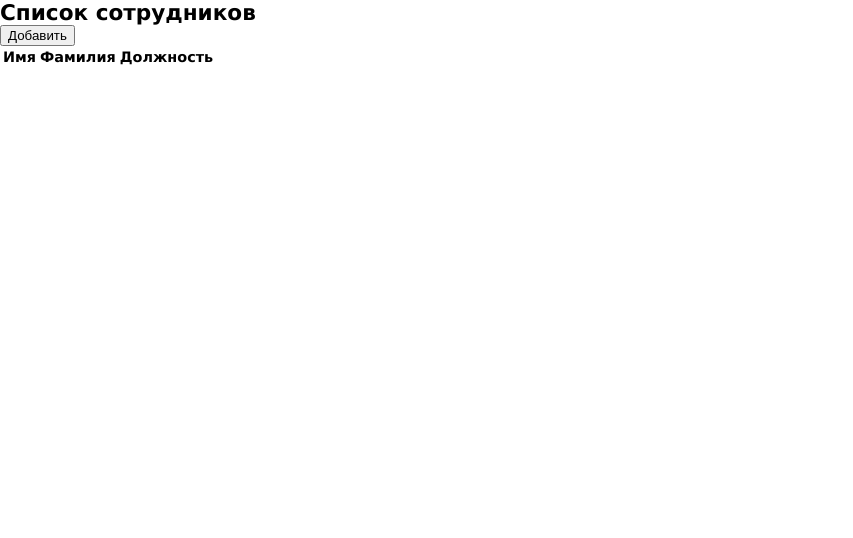
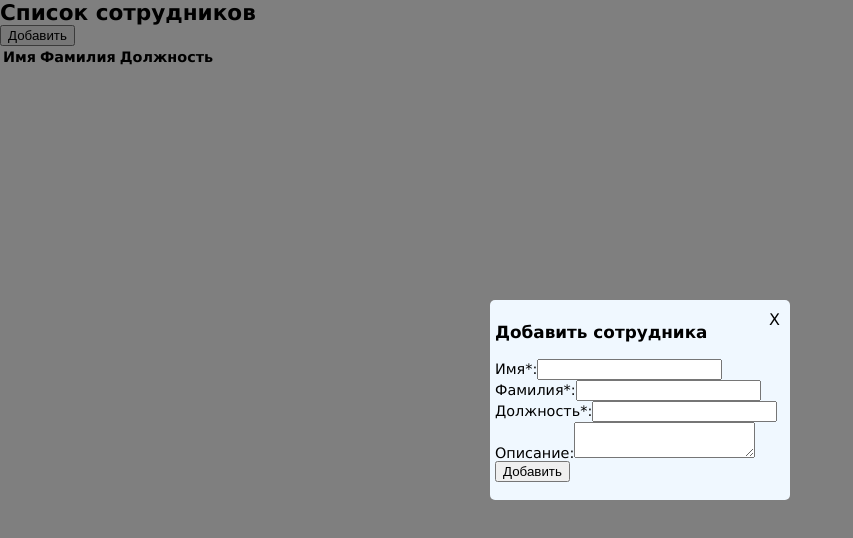
Before and after one commit to chizhovdee/employees_demo, a React app: page / in a window 1280 px wide. Both pictures are taken after a click on the button "Добавить". Shown: the top 538 px of the page, without its empty margins (0-853 px from the left). Built offline with nearby package versions, Linux system fonts and the light colour scheme.

Commit message:
added employee form

```diff
--- a/src/components/Employee.js
+++ b/src/components/Employee.js
@@ -1,11 +1,11 @@
 import React from 'react'
 import PropTypes from 'prop-types'
 
-const Employee = ({employee, showEmployeeInfo})=>(
-  <tr key={employee.id} onClick={()=> showEmployeeInfo(employee.id)}>
-    <td>{employee.firstName}</td>
-    <td>{employee.lastName}</td>
-    <td>{employee.post}</td>
+const Employee = ({id, firstName, lastName, post, showEmployeeInfo})=>(
+  <tr className="employee-row" onClick={()=> showEmployeeInfo(id)}>
+    <td>{firstName}</td>
+    <td>{lastName}</td>
+    <td>{post}</td>
   </tr>
 );
 
@@ -14,7 +14,6 @@ Employee.propTypes = {
   firstName: PropTypes.string.isRequired,
   lastName: PropTypes.string.isRequired,
   post: PropTypes.string.isRequired,
-  description: PropTypes.string,
   showEmployeeInfo: PropTypes.func.isRequired
 };
 
--- /dev/null
+++ b/src/components/EmployeeForm.js
@@ -0,0 +1,82 @@
+import React from 'react'
+import PropTypes from 'prop-types'
+
+class EmployeeForm extends React.Component {
+  constructor(props){
+    super(props);
+
+    this.state = {
+      firstName: this.props.firstName,
+      lastName: this.props.lastName,
+      post: this.props.post,
+      description: this.props.description
+    }
+  }
+
+  handleSubmit = (e)=> {
+    e.preventDefault();
+
+    if(!this.state.firstName || !this.state.lastName || !this.state.post) {
+      return alert("Заполните обязательные поля");
+    }
+
+    this.props.handleSubmit(this.state);
+  };
+
+  handleChange = (e)=> {
+    const target = e.target;
+
+    this.setState({
+      [target.name]: target.value
+    });
+  };
+
+  render(){
+    return (
+      <form className="employee-form" onSubmit={this.handleSubmit}>
+        <div className="form-control">
+          <label htmlFor="firstName">Имя*:</label>
+          <input type="text" name="firstName" value={this.state.firstName} onChange={this.handleChange} required={true}/>
+        </div>
+
+        <div className="form-control">
+          <label htmlFor="lastName">Фамилия*:</label>
+          <input type="text" name="lastName" value={this.state.lastName} onChange={this.handleChange} required={true}/>
+        </div>
+
+        <div className="form-control">
+          <label htmlFor="post">Должность*:</label>
+          <input type="text" name="post" value={this.state.post} onChange={this.handleChange} required={true}/>
+        </div>
+
+        <div className="form-control">
+          <label htmlFor="description">Описание:</label>
+          <textarea name="description" value={this.state.description} onChange={this.handleChange}/>
+        </div>
+
+        <div className="form-control">
+          <input type="submit" value="Добавить" />
+        </div>
+      </form>
+    );
+  }
+}
+
+EmployeeForm.propTypes = {
+  id: PropTypes.number,
+  firstName: PropTypes.string,
+  lastName: PropTypes.string,
+  post: PropTypes.string,
+  description: PropTypes.string,
+  mode: PropTypes.string.isRequired,
+  handleSubmit: PropTypes.func.isRequired
+};
+
+EmployeeForm.defaultProps = {
+  firstName: '',
+  lastName: '',
+  post: '',
+  description: ''
+};
+
+export default EmployeeForm
--- /dev/null
+++ b/src/components/EmployeeManageModal.js
@@ -0,0 +1,43 @@
+import React from 'react'
+import Modal from './Modal'
+import PropTypes from 'prop-types'
+import EmployeeForm from './EmployeeForm'
+
+const EmployeeManageModal = ({mode, handleClose, employee, onEmployeeAdd, onEmployeeEdit})=> {
+  const handleSubmit = (...args)=> {
+    handleClose();
+
+    return mode === 'new' ? onEmployeeAdd(...args) : onEmployeeEdit(...args)
+  };
+
+  return (
+    <div className="employee-manage-modal">
+      <Modal mode={mode} handleClose={handleClose}>
+        <h3>
+          {
+            mode === 'new' ? 'Добавить сотрудника' : 'Редактировать сотрудника'
+          }
+        </h3>
+
+        <EmployeeForm mode={mode} handleSubmit={handleSubmit} {...employee} />
+      </Modal>
+    </div>
+  );
+};
+
+EmployeeManageModal.propTypes = {
+  onEmployeeAdd: PropTypes.func,
+  onEmployeeEdit: PropTypes.func,
+  handleClose: PropTypes.func.isRequired,
+  mode: PropTypes.string.isRequired,
+  employee: PropTypes.object
+};
+
+EmployeeManageModal.defaultProps = {
+  onEmployeeAdd: f=>f,
+  onEmployeeEdit: f=>f,
+  employee: {},
+  mode: 'new'
+};
+
+export default EmployeeManageModal;
--- a/src/components/EmployeesList.js
+++ b/src/components/EmployeesList.js
@@ -14,7 +14,7 @@ const EmployeesList = ({employees, showEmployeeInfo})=> (
 
     <tbody>
       {
-        employees.map((employee) => <Employee {...employee} showEmployeeInfo={showEmployeeInfo}/>)
+        employees.map((employee) => <Employee key={employee.id} {...employee} showEmployeeInfo={showEmployeeInfo}/>)
       }
     </tbody>
   </table>
--- a/src/components/EmployeesListPage.js
+++ b/src/components/EmployeesListPage.js
@@ -1,17 +1,24 @@
 import React from 'react'
 import Employees from '../containers/Employees';
+import EmployeeManage from '../containers/EmployeeManage'
 
 class EmployeesListPage extends React.Component {
   constructor(){
     super();
 
     this.state = {
-
+      showEmployeeAddModal: false
     }
   }
 
-  onEmployeeAdd = ()=> {
-    console.log('click');
+  onEmployeeAddHandle = (e)=> {
+    if(this.state.showEmployeeAddModal) return;
+
+    this.setState({showEmployeeAddModal: true});
+  };
+
+  employeeAddModalClose = ()=> {
+    this.setState({showEmployeeAddModal: false});
   };
 
   render(){
@@ -20,10 +27,16 @@ class EmployeesListPage extends React.Component {
         <h2>Список сотрудников</h2>
 
         <div className="controls">
-          <button className="button-add" onClick={this.onEmployeeAdd}>Добавить</button>
+          <button className="button-add" onClick={this.onEmployeeAddHandle}>Добавить</button>
         </div>
 
         <Employees/>
+
+        {
+          this.state.showEmployeeAddModal ?
+            <EmployeeManage handleClose={this.employeeAddModalClose} />
+            : null
+        }
       </div>
     );
   }
--- /dev/null
+++ b/src/components/Modal.js
@@ -0,0 +1,43 @@
+import React from 'react'
+import ReactDOM from 'react-dom'
+import PropTypes from 'prop-types'
+import '../../stylesheets/Modal.scss'
+
+const modalRoot = document.getElementById("modal-root");
+
+class Modal extends React.Component {
+  constructor(props){
+    super(props);
+
+    this.el = document.createElement('div');
+  }
+
+  componentDidMount(){
+    modalRoot.appendChild(this.el);
+  }
+
+  componentWillUnmount(){
+    modalRoot.removeChild(this.el);
+  }
+
+  render(){
+    return ReactDOM.createPortal(
+      <div className="modal-overflow">
+        <div className="modal">
+          <span className="close" onClick={this.props.handleClose}>X</span>
+
+          <div className="modal-content">
+            {this.props.children}
+          </div>
+        </div>
+      </div>,
+      this.el
+    );
+  }
+}
+
+Modal.propTypes = {
+  handleClose: PropTypes.func.isRequired
+};
+
+export default Modal
--- /dev/null
+++ b/src/containers/EmployeeManage.js
@@ -0,0 +1,18 @@
+import {connect} from 'react-redux'
+import {addEmployee} from '../actions'
+import EmployeeManageModal from '../components/EmployeeManageModal'
+
+const mapDispatchToProps = (dispatch)=> (
+  {
+    onEmployeeAdd(employeeData){
+      dispatch(addEmployee(employeeData))
+    }
+  }
+);
+
+const EmployeeManage = connect(
+  null,
+  mapDispatchToProps
+)(EmployeeManageModal);
+
+export default EmployeeManage
--- a/src/containers/Employees.js
+++ b/src/containers/Employees.js
@@ -1,4 +1,3 @@
-import React from 'react'
 import {connect} from 'react-redux'
 import {showPage} from '../actions'
 import EmployeesList from '../components/EmployeesList';
--- a/src/containers/Page.js
+++ b/src/containers/Page.js
@@ -1,4 +1,3 @@
-import React from 'react'
 import {connect} from 'react-redux'
 import PageWrapper from '../components/PageWrapper'
 
--- a/stylesheets/App.scss
+++ b/stylesheets/App.scss
@@ -27,3 +27,8 @@ body {
 input {
   outline: none;
 }
+
+#modal-root {
+  position: relative;
+  z-index: 999;
+}
--- /dev/null
+++ b/stylesheets/Modal.scss
@@ -0,0 +1,38 @@
+.modal-overflow {
+  background-color: rgba(0,0,0,0.5);
+  position: fixed;
+  height: 100%;
+  width: 100%;
+  top: 0;
+  left: 0;
+  display: flex;
+  align-items: center;
+  justify-content: center;
+
+  .modal {
+    position: relative;
+    min-width: 300px;
+    min-height: 200px;
+    display: flex;
+
+
+    background: {
+      color: aliceblue;
+    };
+
+    border-radius: 5px;
+
+    .modal-content {
+      padding: 5px;
+    }
+
+    .close {
+      position: absolute;
+      display: block;
+      top: 10px;
+      right: 10px;
+      font-size: 16px;
+      cursor: pointer;
+    }
+  }
+}
```
Also changed, not shown: src/index.ejs.
